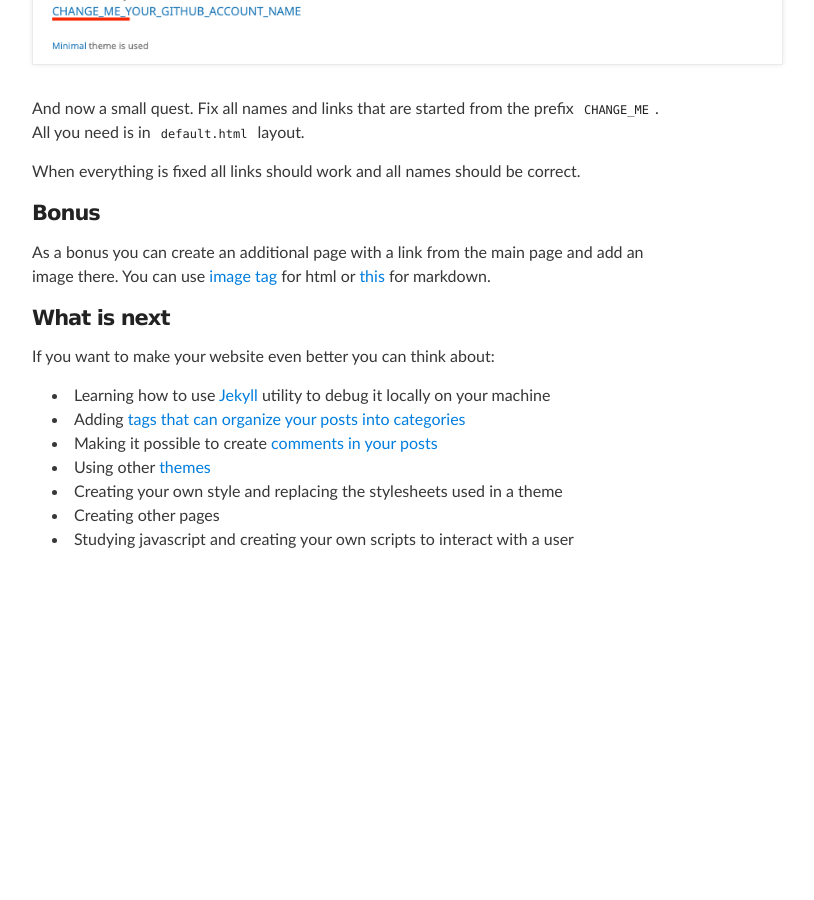
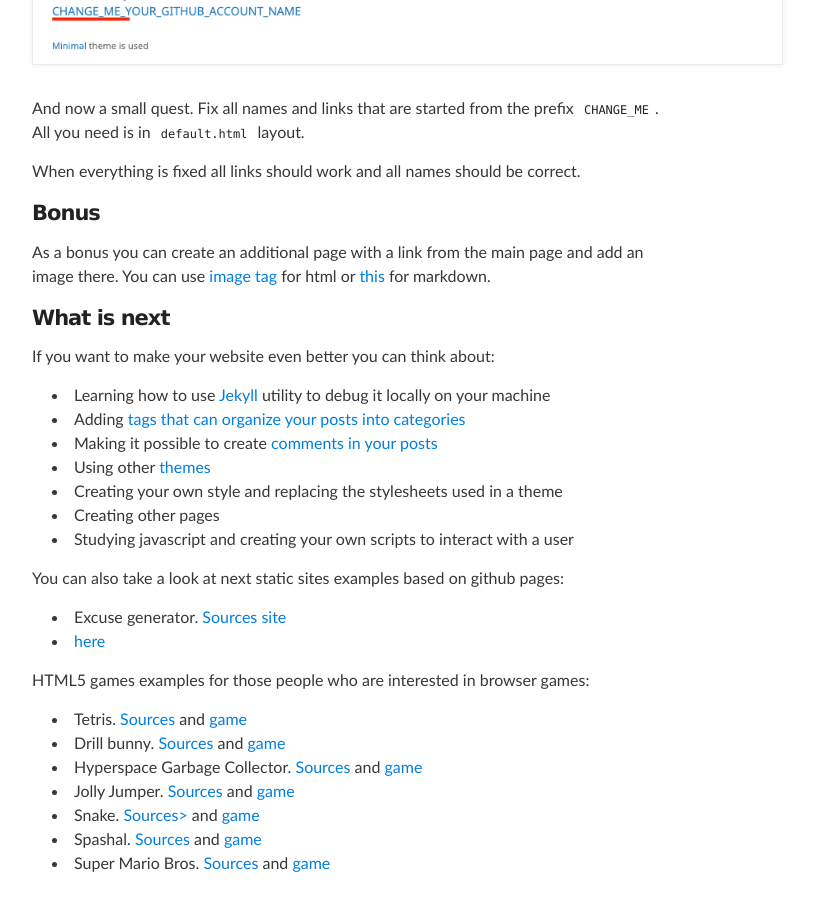
Before and after one commit to render1980/render1980.github.io, a Jekyll site: the page built from _posts/2022-04-04-your-first-static-site.md, in a window 1280 px wide and 900 px high, scrolled down 5185 px. Shown: the whole window, without its empty margins (288-1102 px from the left). Built offline with Jekyll 4.4.1, drawn with Linux system fonts in a browser that asks for light colours; before the commit the page ends 5761 px from its top, so only the background shows below that.

Commit message:
+ gh sites examples

```diff
--- a/_posts/2022-04-04-your-first-static-site.md
+++ b/_posts/2022-04-04-your-first-static-site.md
@@ -167,3 +167,18 @@ If you want to make your website even better you can think about:
 - Creating your own style and replacing the stylesheets used in a theme
 - Creating other pages
 - Studying javascript and creating your own scripts to interact with a user
+
+You can also take a look at next static sites examples based on github pages:
+
+- Excuse generator.<a href="https://github.com/lgg/excuse-generator"> Sources</a> <a href="https://lgg.github.io/excuse-generator/">site</a>
+- <a href="https://github.com/collections/github-pages-examples">here</a>
+
+HTML5 games examples for those people who are interested in browser games:
+
+- Tetris. <a href="https://github.com/ondras/custom-tetris">Sources</a> and <a href="http://ondras.github.io/custom-tetris/">game</a>
+- Drill bunny. <a href="https://github.com/DreamShowAdventures/LudumDare29">Sources</a> and <a href="http://dreamshowadventures.github.io/LudumDare29/">game</a>
+- Hyperspace Garbage Collector. <a href="https://github.com/razh/game-off-2013">Sources</a> and <a href="http://razh.github.io/game-off-2013/">game</a>
+- Jolly Jumper. <a href="https://github.com/shohan4556/jolly-jumper">Sources</a> and <a href="http://shohan4556.github.io/jolly-jumper/">game</a>
+- Snake. <a href="https://github.com/RabiRoshan/snake_game">Sources></a> and <a href="https://rabiroshan.github.io/snake_game/">game</a>
+- Spashal. <a href ="https://github.com/MrRar/spashal">Sources</a> and <a href="http://mrrar.github.io/spashal/">game</a>
+- Super Mario Bros. <a href="https://github.com/martindrapeau/backbone-game-engine">Sources</a> and <a href="http://martindrapeau.github.io/backbone-game-engine/super-mario-bros/index.html">game</a>
```
